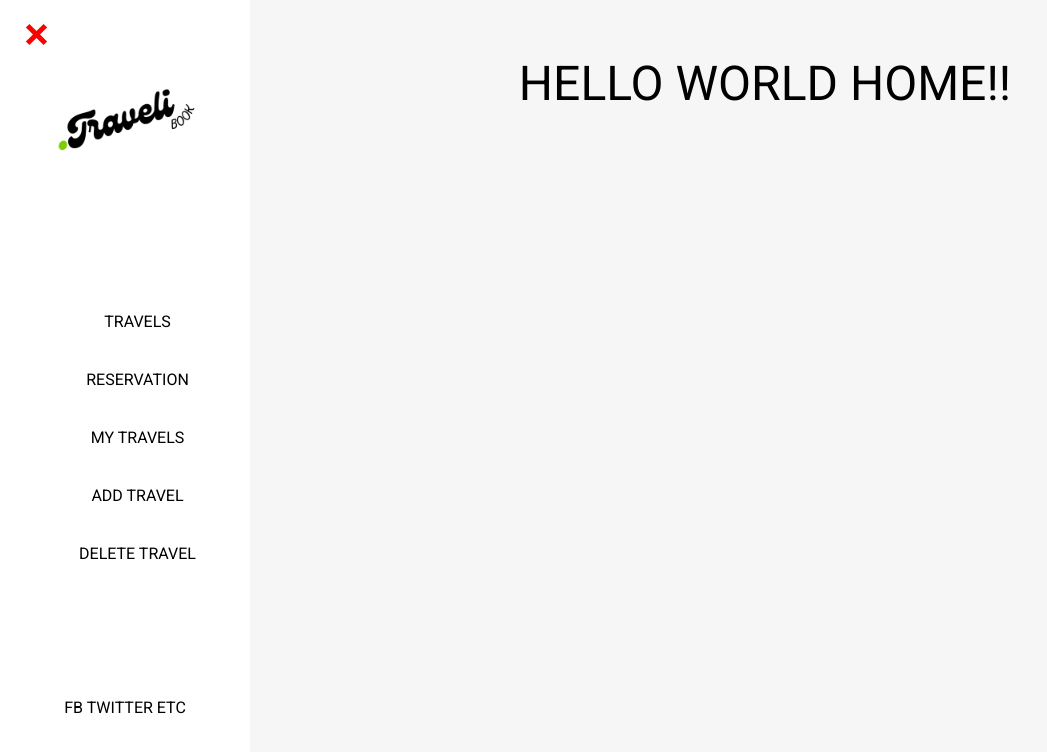
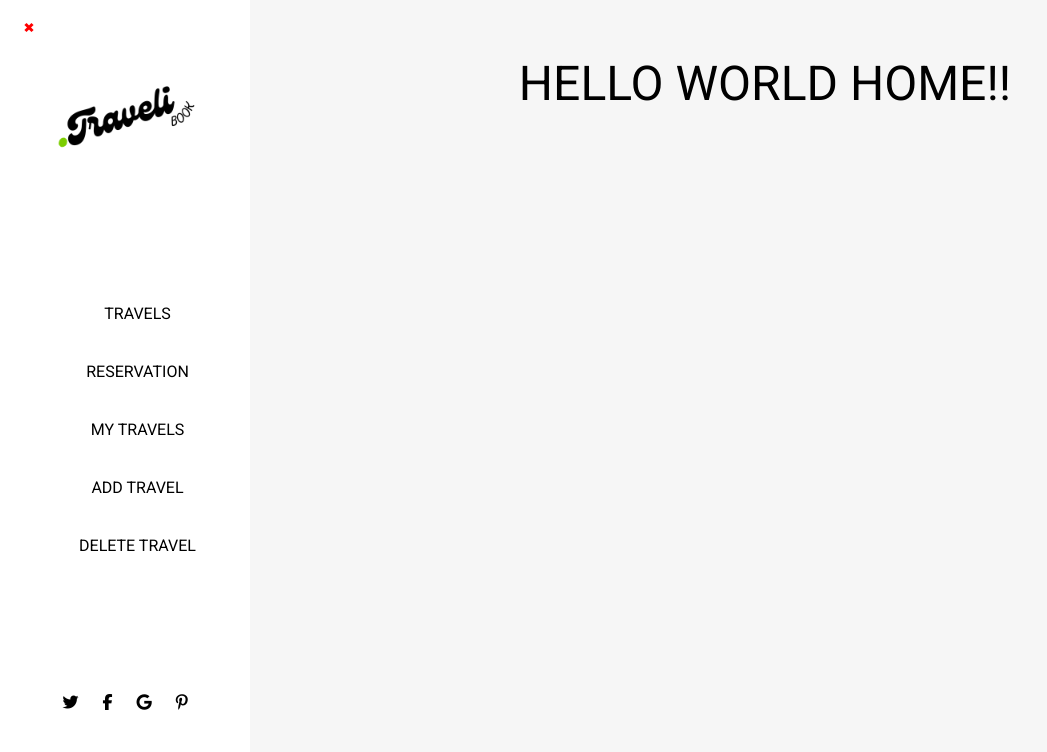
Before and after one commit to romans-adi/travel-booking-frontend, a React (Create React App) app: page / in a window 1280 px wide. Shown: the top 752 px of the page, without its empty margins (0-1047 px from the left). Built offline with nearby package versions, Linux system fonts and the light colour scheme.

Commit message:
Add social media icons

```diff
--- a/public/index.html
+++ b/public/index.html
@@ -28,6 +28,7 @@
     <link rel="preconnect" href="https://fonts.gstatic.com" crossorigin>
     <link href="https://fonts.googleapis.com/css2?family=Roboto:ital,wght@0,300;0,400;0,500;0,700;1,500&display=swap" rel="stylesheet">
     <title>React App</title>
+    <script src="https://kit.fontawesome.com/001e3526ee.js" crossorigin="anonymous"></script>
   </head>
   <body>
     <noscript>You need to enable JavaScript to run this app.</noscript>
--- a/src/components/Navbar/Navbar.jsx
+++ b/src/components/Navbar/Navbar.jsx
@@ -34,7 +34,10 @@ const Navbar = () => {
           <NavLink className={({ isActive }) => (isActive ? 'active' : '')} to="/deleteTravel" onClick={handleMenu}>DELETE TRAVEL</NavLink>
         </li>
         <li className="social-icons">
-          FB TWITTER ETC
+          <i className="fa-brands fa-twitter" />
+          <i className="fa-brands fa-facebook-f" />
+          <i className="fa-brands fa-google" />
+          <i className="fa-brands fa-pinterest-p" />
         </li>
       </ul>
     </div>
--- a/src/components/Navbar/Navbar.scss
+++ b/src/components/Navbar/Navbar.scss
@@ -19,6 +19,12 @@
     .logo-image {
       height: 200px;
       margin-top: 12px;
+    }
+  }
+
+  .social-icons {
+    i {
+      margin: 12px;
     }
   }
 
@@ -74,8 +80,8 @@
 
 .close-button {
   position: absolute;
-  height: 25px;
-  width: 25px;
+  height: 10px;
+  width: 10px;
   cursor: pointer;
   z-index: 1000;
   margin-top: 24px;
@@ -83,7 +89,7 @@
 
   .close-bar {
     transition: all 0.5s ease-in-out;
-    height: 5px;
+    height: 3px;
     width: 100%;
   }
 
@@ -94,7 +100,7 @@
 
   .close-bar:nth-child(2) {
     background-color: red;
-    transform: translateY(-5px) rotate(-45deg);
+    transform: translateY(-100%) rotate(-45deg);
   }
 }
 
@@ -119,7 +125,6 @@
     position: static;
     height: 100vh;
     justify-content: space-around;
-
     width: 100%;
     padding: 24px 0;
   }
```
